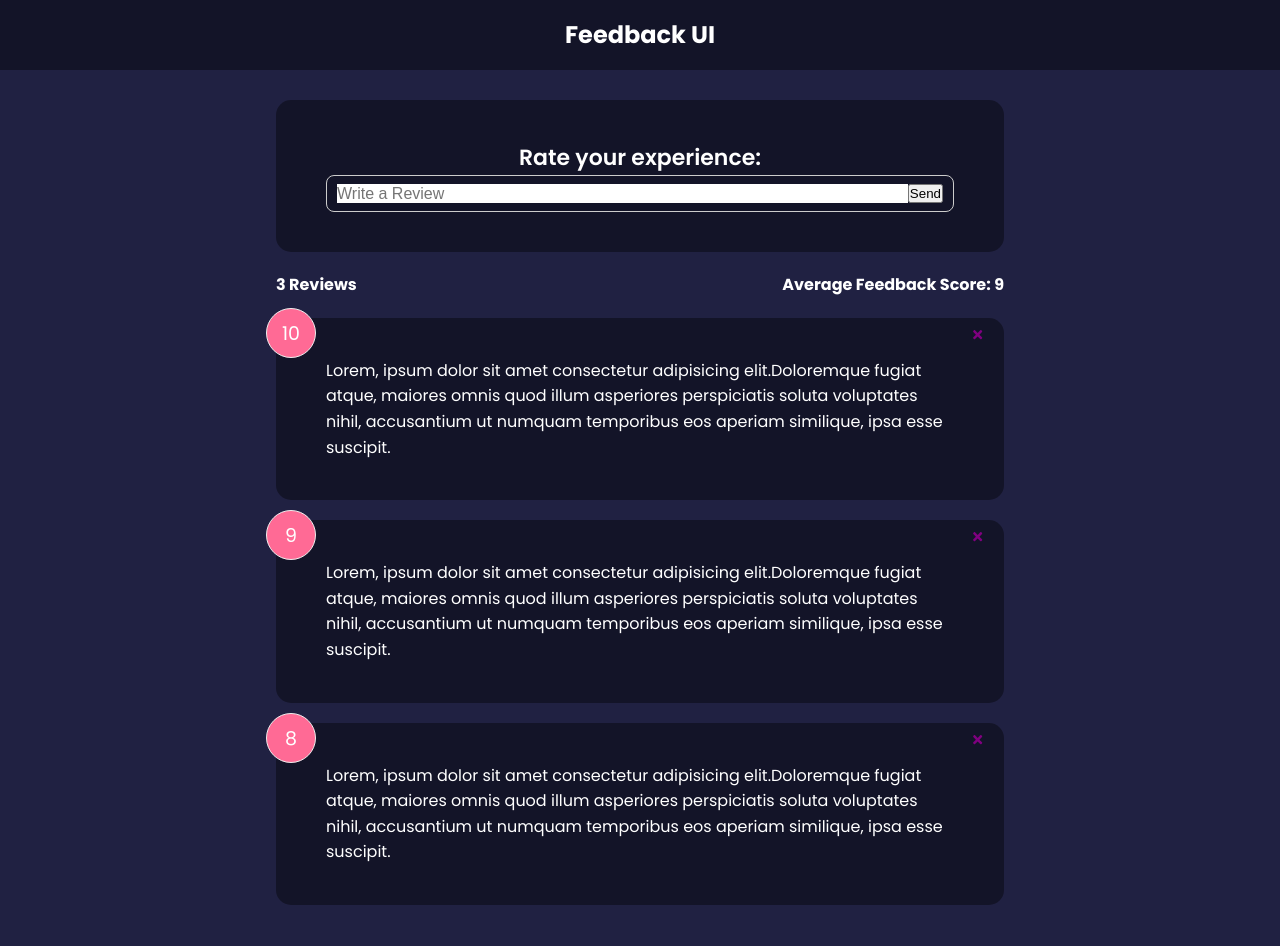
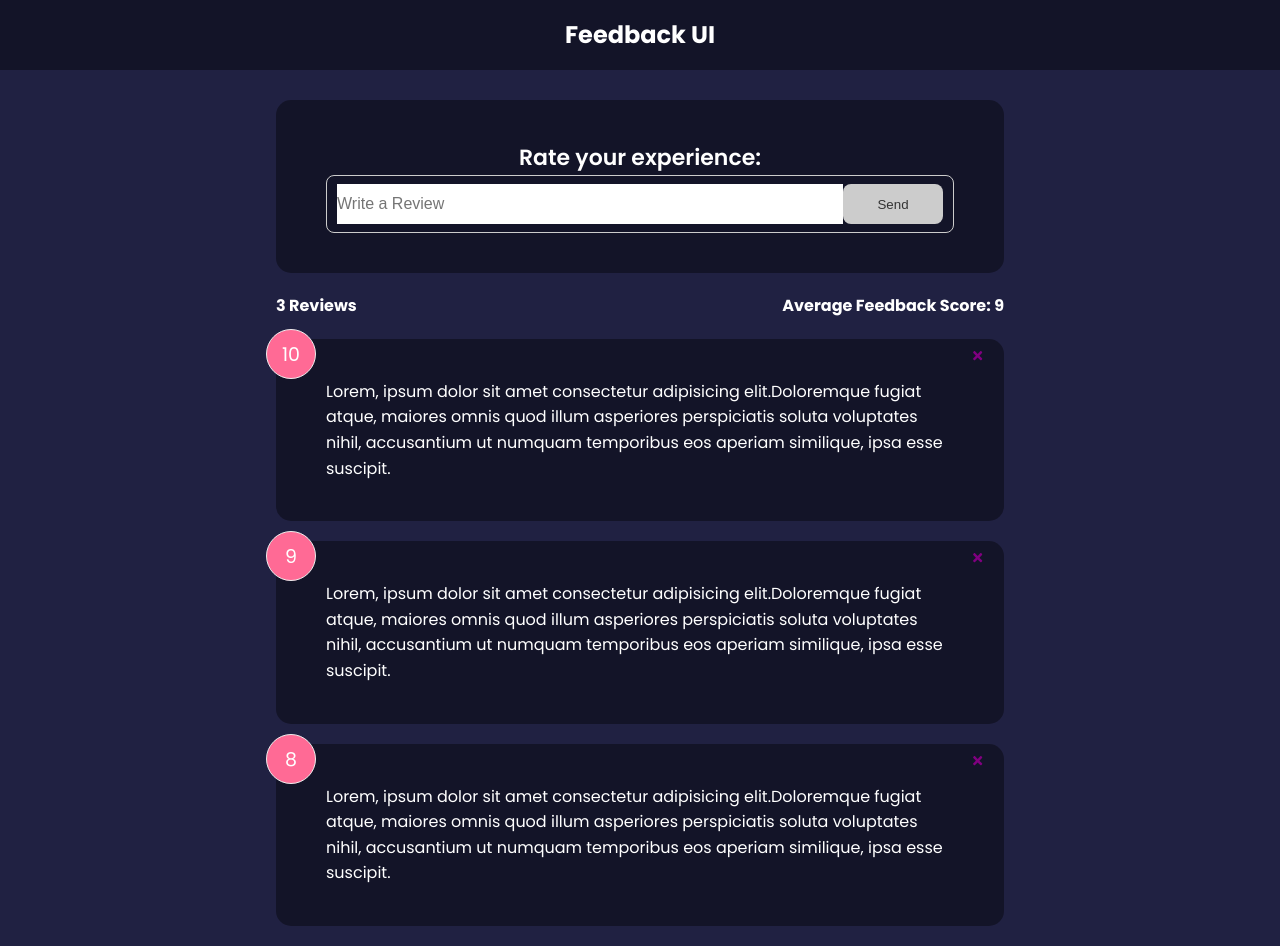
Before and after one commit to jjosephd/feedback-app, a React (Create React App) app: page / in a window 1280 px wide. Before the commit the page ends 925 px from the top, so only its background shows below. Built offline with nearby package versions, Linux system fonts and the light colour scheme.

Commit message:
Added feedback button, adding validation next

```diff
--- a/src/components/FeedbackForm.jsx
+++ b/src/components/FeedbackForm.jsx
@@ -1,9 +1,12 @@
 import React from 'react';
 import Card from './shared/Card';
 import { useState } from 'react';
+import Button from './shared/Button';
 
 const FeedbackForm = () => {
   const [text, setText] = useState('');
+  const [btnDisabled, setBtnDisabled] = useState(true);
+  const [message, setMessage] = useState('');
 
   const handleTextUpdate = (e) => {
     setText(e.target.value);
@@ -19,7 +22,10 @@
           placeholder="Write a Review"
           value={text}
         />
-        <button type="submit">Send</button>
+
+        <Button type="submit" isDisabled={btnDisabled}>
+          Send
+        </Button>
       </div>
     </Card>
   );
--- a/src/components/shared/Button.jsx
+++ b/src/components/shared/Button.jsx
@@ -3,20 +3,16 @@
 
 const Button = ({ children, version, type, isDisabled }) => {
   return (
-    <button
-      type={type}
-      isDisabled={isDisabled}
-      className={`btn btn-${version}`}
-    >
+    <button type={type} disabled={isDisabled} className={`btn btn-${version}`}>
       {children}
     </button>
   );
 };
 
 Button.defaultProps = {
-  version: 'primary',
+  version: 'secondary',
   type: 'button',
-  isDisabled: false,
+  isDisabled: true,
 };
 
 Button.propTypes = {
```
